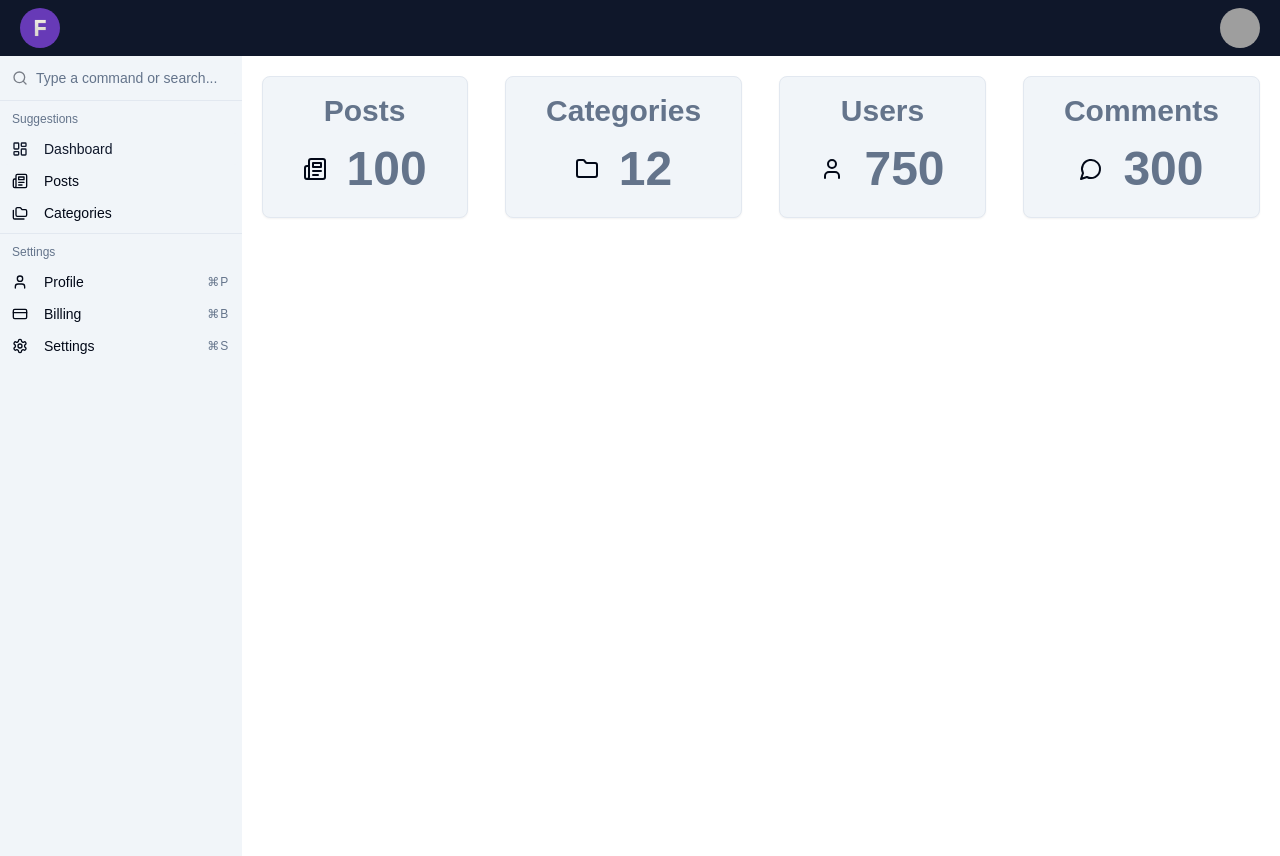
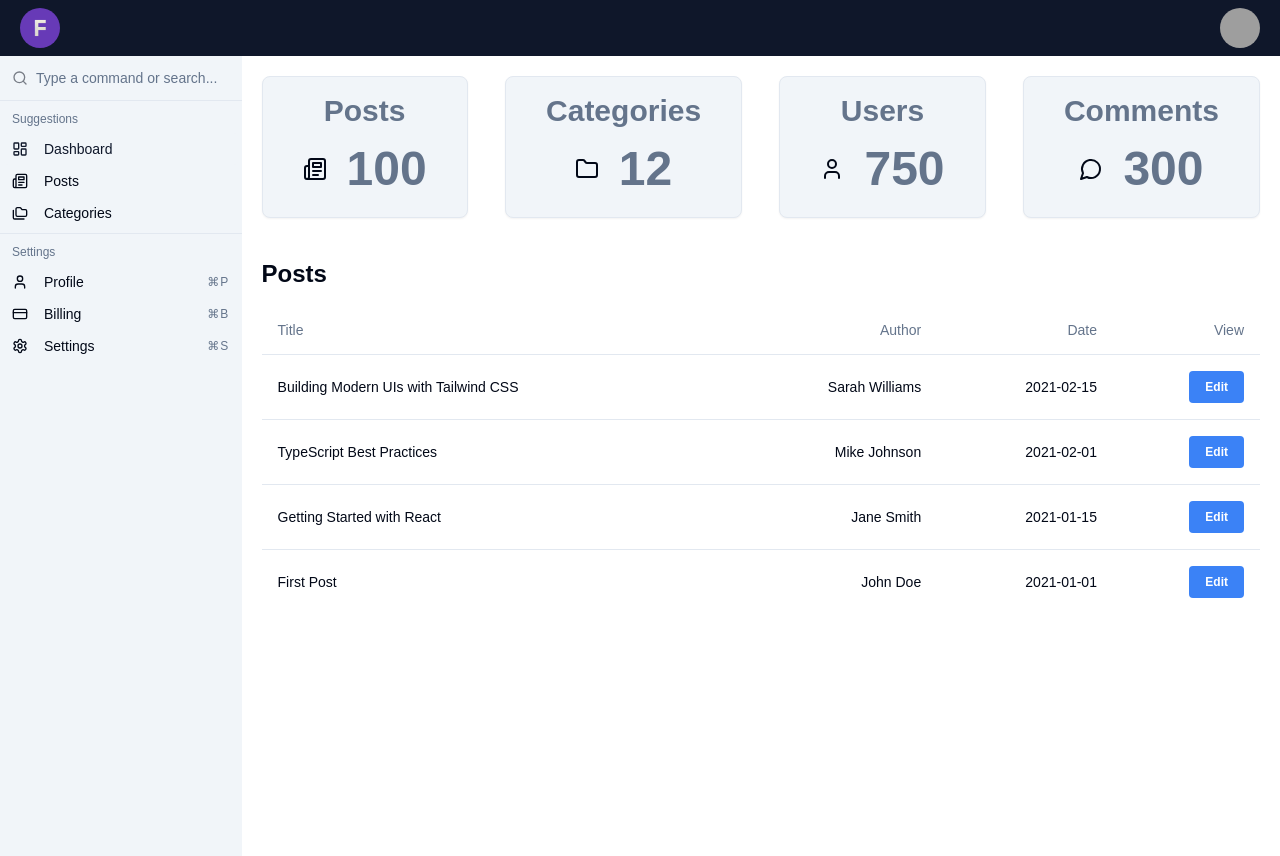
Before and after one commit to oakad96/shadcn-dashboard, a Next.js app: page / in a window 1280 px wide. Built offline with nearby package versions, Linux system fonts and the light colour scheme; grey boxes are pictures that could not be loaded.

Commit message:
posts table added

```diff
--- a/app/page.tsx
+++ b/app/page.tsx
@@ -1,5 +1,7 @@
 import DashboardCard from "@/components/dashboard/DashboardCard";
 import { Folder, Newspaper, User, MessageCircle } from "lucide-react";
+import PostsTable from "@/components/posts/PostsTable";
+
 export default function Home() {
   return (
     <>
@@ -9,6 +11,7 @@ export default function Home() {
         <DashboardCard title="Users" count={750} icon={<User />} />
         <DashboardCard title="Comments" count={300} icon={<MessageCircle />} />
       </div>
+      <PostsTable limit={5} />
     </>
   );
 }
--- /dev/null
+++ b/components/posts/PostsTable.tsx
@@ -0,0 +1,66 @@
+import {
+  Table,
+  TableBody,
+  TableCell,
+  TableCaption,
+  TableHead,
+  TableHeader,
+  TableRow,
+} from "@/components/ui/table";
+import Link from "next/link";
+import { Post } from "@/types/posts";
+import { posts } from "@/data/posts";
+
+interface PostsTableProps {
+  limit?: number;
+  title?: string;
+}
+
+const PostsTable = ({ limit, title }: PostsTableProps) => {
+  const sortedPosts = posts.sort(
+    (a, b) => new Date(b.date).getTime() - new Date(a.date).getTime()
+  );
+
+  return (
+    <div className="mt-10">
+      <h3 className="text-2xl mb-4 font-semibold">{title ? title : "Posts"}</h3>
+      <Table>
+        <TableCaption>A list of your recent posts.</TableCaption>
+        <TableHeader>
+          <TableRow>
+            <TableHead>Title</TableHead>
+            <TableHead className="hidden md:table-cell text-right">
+              Author
+            </TableHead>
+            <TableHead className="hidden md:table-cell text-right">
+              Date
+            </TableHead>
+            <TableHead className="text-right">View</TableHead>
+          </TableRow>
+        </TableHeader>
+        <TableBody>
+          {sortedPosts.slice(0, limit ? limit : posts.length).map((post) => (
+            <TableRow key={post.id}>
+              <TableCell>{post.title}</TableCell>
+              <TableCell className="hidden md:table-cell text-right">
+                {post.author}
+              </TableCell>
+              <TableCell className="hidden md:table-cell text-right">
+                {post.date}
+              </TableCell>
+              <TableCell className="text-right">
+                <Link href={`/posts/edit/${post.id}`}>
+                  <button className="bg-blue-500 hover:bg-blue-600 text-white font-bold py-2 px-4 rounded text-xs">
+                    Edit
+                  </button>
+                </Link>
+              </TableCell>
+            </TableRow>
+          ))}
+        </TableBody>
+      </Table>
+    </div>
+  );
+};
+
+export default PostsTable;
--- /dev/null
+++ b/components/ui/table.tsx
@@ -0,0 +1,117 @@
+import * as React from "react";
+
+import { cn } from "@/lib/utils";
+
+const Table = React.forwardRef<
+  HTMLTableElement,
+  React.HTMLAttributes<HTMLTableElement>
+>(({ className, ...props }, ref) => (
+  <div className="relative w-full overflow-auto">
+    <table
+      ref={ref}
+      className={cn("w-full caption-bottom text-sm", className)}
+      {...props}
+    />
+  </div>
+));
+Table.displayName = "Table";
+
+const TableHeader = React.forwardRef<
+  HTMLTableSectionElement,
+  React.HTMLAttributes<HTMLTableSectionElement>
+>(({ className, ...props }, ref) => (
+  <thead ref={ref} className={cn("[&_tr]:border-b", className)} {...props} />
+));
+TableHeader.displayName = "TableHeader";
+
+const TableBody = React.forwardRef<
+  HTMLTableSectionElement,
+  React.HTMLAttributes<HTMLTableSectionElement>
+>(({ className, ...props }, ref) => (
+  <tbody
+    ref={ref}
+    className={cn("[&_tr:last-child]:border-0", className)}
+    {...props}
+  />
+));
+TableBody.displayName = "TableBody";
+
+const TableFooter = React.forwardRef<
+  HTMLTableSectionElement,
+  React.HTMLAttributes<HTMLTableSectionElement>
+>(({ className, ...props }, ref) => (
+  <tfoot
+    ref={ref}
+    className={cn(
+      "border-t bg-muted/50 font-medium [&>tr]:last:border-b-0",
+      className
+    )}
+    {...props}
+  />
+));
+TableFooter.displayName = "TableFooter";
+
+const TableRow = React.forwardRef<
+  HTMLTableRowElement,
+  React.HTMLAttributes<HTMLTableRowElement>
+>(({ className, ...props }, ref) => (
+  <tr
+    ref={ref}
+    className={cn(
+      "border-b transition-colors hover:bg-muted/50 data-[state=selected]:bg-muted",
+      className
+    )}
+    {...props}
+  />
+));
+TableRow.displayName = "TableRow";
+
+const TableHead = React.forwardRef<
+  HTMLTableCellElement,
+  React.ThHTMLAttributes<HTMLTableCellElement>
+>(({ className, ...props }, ref) => (
+  <th
+    ref={ref}
+    className={cn(
+      "h-12 px-4 text-left align-middle font-medium text-muted-foreground [&:has([role=checkbox])]:pr-0",
+      className
+    )}
+    {...props}
+  />
+));
+TableHead.displayName = "TableHead";
+
+const TableCell = React.forwardRef<
+  HTMLTableCellElement,
+  React.TdHTMLAttributes<HTMLTableCellElement>
+>(({ className, ...props }, ref) => (
+  <td
+    ref={ref}
+    className={cn("p-4 align-middle [&:has([role=checkbox])]:pr-0", className)}
+    {...props}
+  />
+));
+TableCell.displayName = "TableCell";
+
+const TableCaption = React.forwardRef<
+  HTMLTableCaptionElement,
+  React.HTMLAttributes<HTMLTableCaptionElement>
+>(({ className, ...props }, ref) => (
+  <caption
+    ref={ref}
+    className={cn("mt-4 text-sm text-muted-foreground", className)}
+    // {...props}
+  />
+));
+TableCaption.displayName = "TableCaption";
+
+export {
+  Table,
+  TableHeader,
+  TableBody,
+  TableFooter,
+  TableHead,
+  TableRow,
+  TableCell,
+  TableCaption,
+};
--- /dev/null
+++ b/data/posts.ts
@@ -0,0 +1,54 @@
+import { Post } from "@/types/posts";
+
+export const posts: Post[] = [
+  {
+    id: "1",
+    title: "First Post",
+    body: "This is the first post",
+    author: "John Doe",
+    date: "2021-01-01",
+    comments: [],
+  },
+  {
+    id: "2",
+    title: "Getting Started with React",
+    body: "React is a powerful JavaScript library for building user interfaces. In this post, we'll cover the basics of React components, state management, and hooks.",
+    author: "Jane Smith",
+    date: "2021-01-15",
+    comments: [
+      {
+        id: "c1",
+        text: "Great introduction! Looking forward to more content.",
+        username: "reactfan99",
+      },
+    ],
+  },
+  {
+    id: "3",
+    title: "TypeScript Best Practices",
+    body: "TypeScript adds static typing to JavaScript, making your code more maintainable and catching errors early. Here are some best practices to follow.",
+    author: "Mike Johnson",
+    date: "2021-02-01",
+    comments: [
+      {
+        id: "c2",
+        text: "This helped me understand TypeScript better!",
+        username: "typescript_dev",
+      },
+    ],
+  },
+  {
+    id: "4",
+    title: "Building Modern UIs with Tailwind CSS",
+    body: "Tailwind CSS is a utility-first CSS framework that makes it easy to build beautiful, responsive user interfaces without writing custom CSS.",
+    author: "Sarah Williams",
+    date: "2021-02-15",
+    comments: [
+      {
+        id: "c3",
+        text: "Tailwind has changed how I style my applications",
+        username: "css_master",
+      },
+    ],
+  },
+];
--- /dev/null
+++ b/types/posts.ts
@@ -0,0 +1,14 @@
+export interface Post {
+  id: string;
+  title: string;
+  body: string;
+  author: string;
+  date: string;
+  comments: PostComment[];
+}
+
+export interface PostComment {
+  id: string;
+  text: string;
+  username: string;
+}
```
